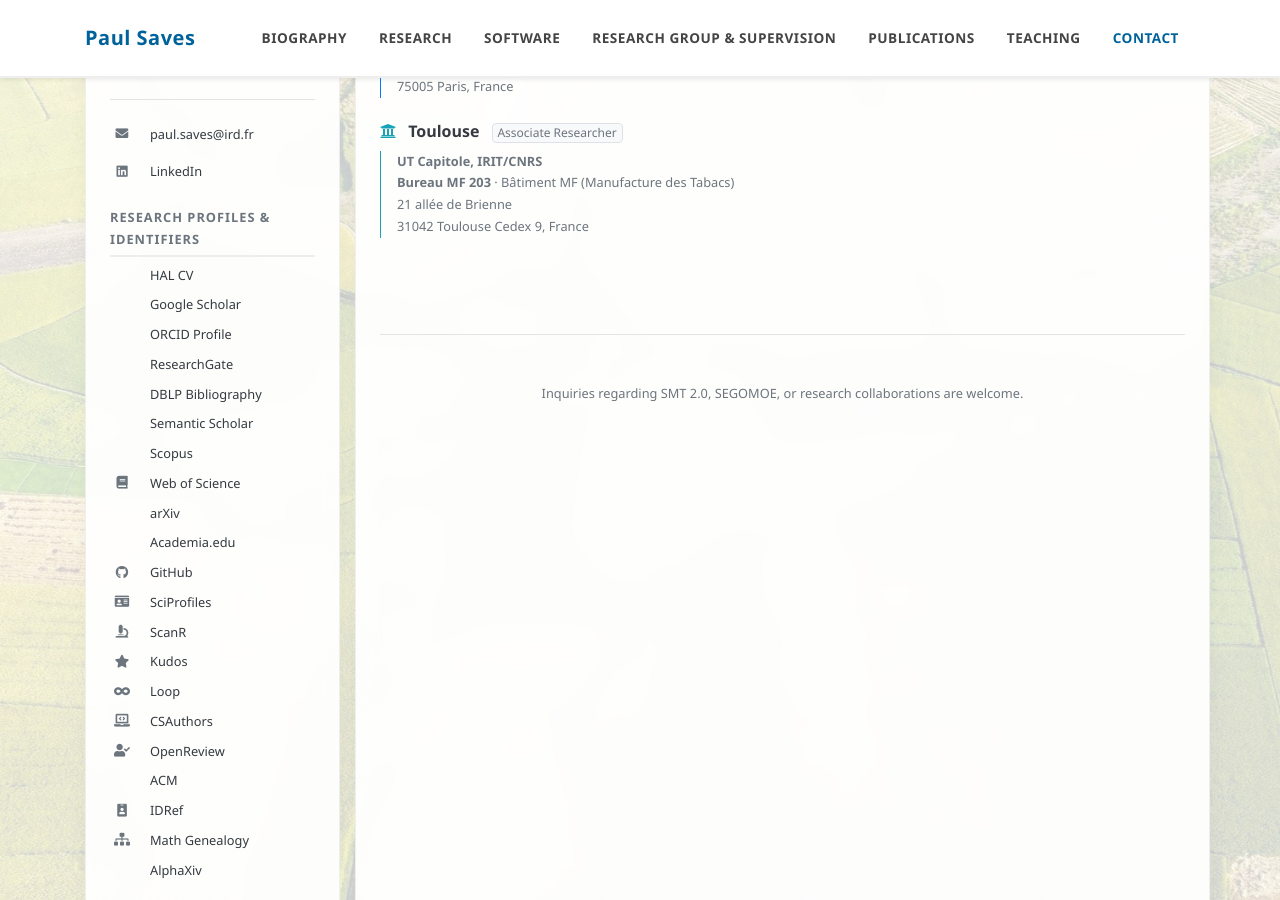
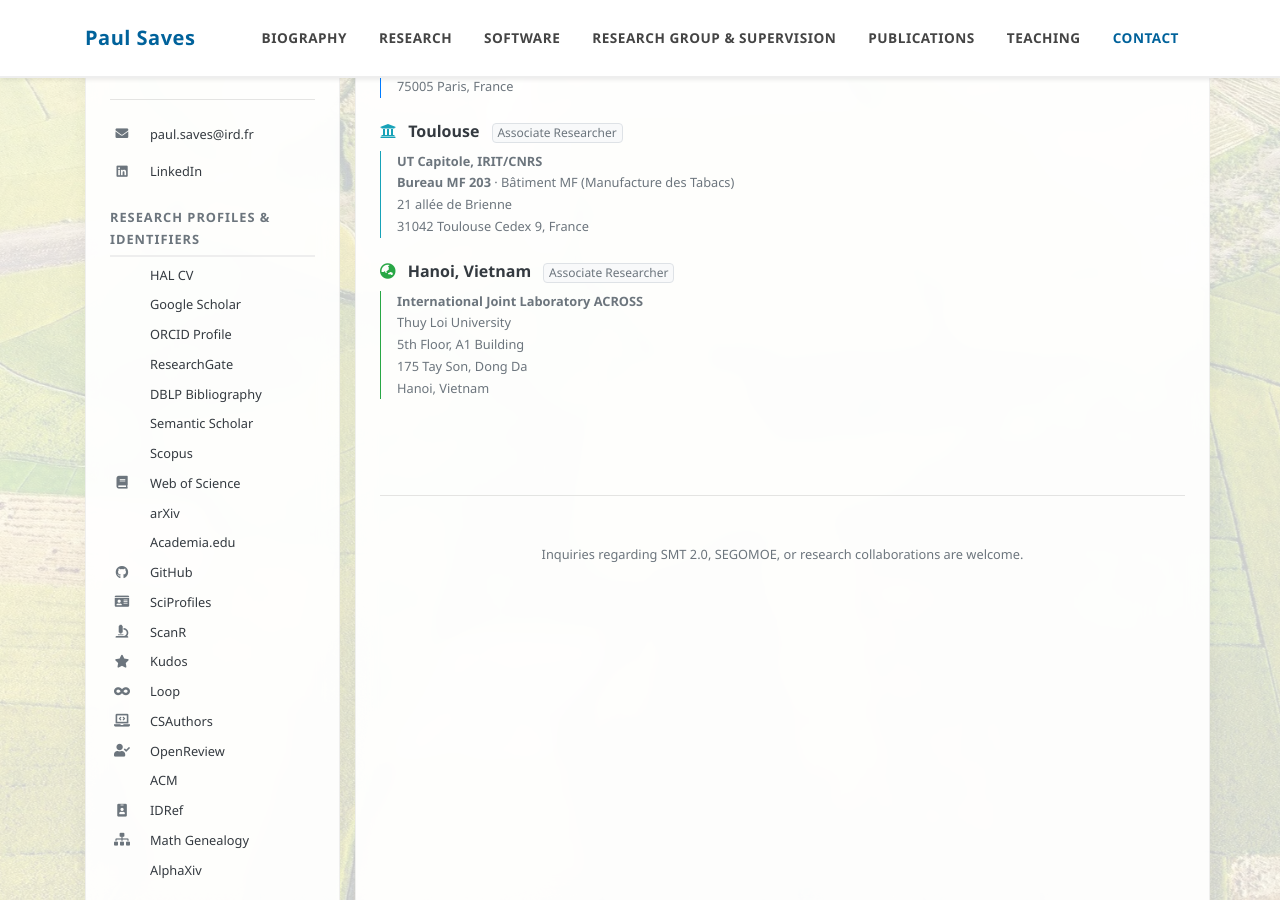
Before and after one commit to Paul-Saves/Paul-Saves.github.io, a Jekyll site: the page built from _pages/contact.md, in a window 1280 px wide and 900 px high, scrolled down 471 px. Built offline with Jekyll 4.4.1, drawn with Linux system fonts in a browser that asks for light colours; a style sheet for code colours, icons or effects is not loaded.

Commit message:
feat(contact): add associate researcher affiliation for LMI ACROSS in Hanoi, Vietnam

```diff
--- a/_pages/contact.md
+++ b/_pages/contact.md
@@ -46,6 +46,23 @@ title: Contact Information
         </address>
       </div>
     </div>
+
+    <!-- Associate Appointment: Hanoi, Vietnam -->
+    <div class="mb-4">
+      <h3 class="h6 font-weight-bold text-dark mb-2">
+        <i class="fas fa-globe-asia text-success mr-2"></i> Hanoi, Vietnam
+        <span class="badge badge-light border text-secondary font-weight-normal ml-2">Associate Researcher</span>
+      </h3>
+      <div class="pl-3 border-left border-success">
+        <address class="small text-secondary mb-0">
+          <strong>International Joint Laboratory ACROSS</strong><br>
+          Thuy Loi University<br>
+          5th Floor, A1 Building<br>
+          175 Tay Son, Dong Da<br>
+          Hanoi, Vietnam
+        </address>
+      </div>
+    </div>
   </div>
 
   <div class="col-lg-5">
```
